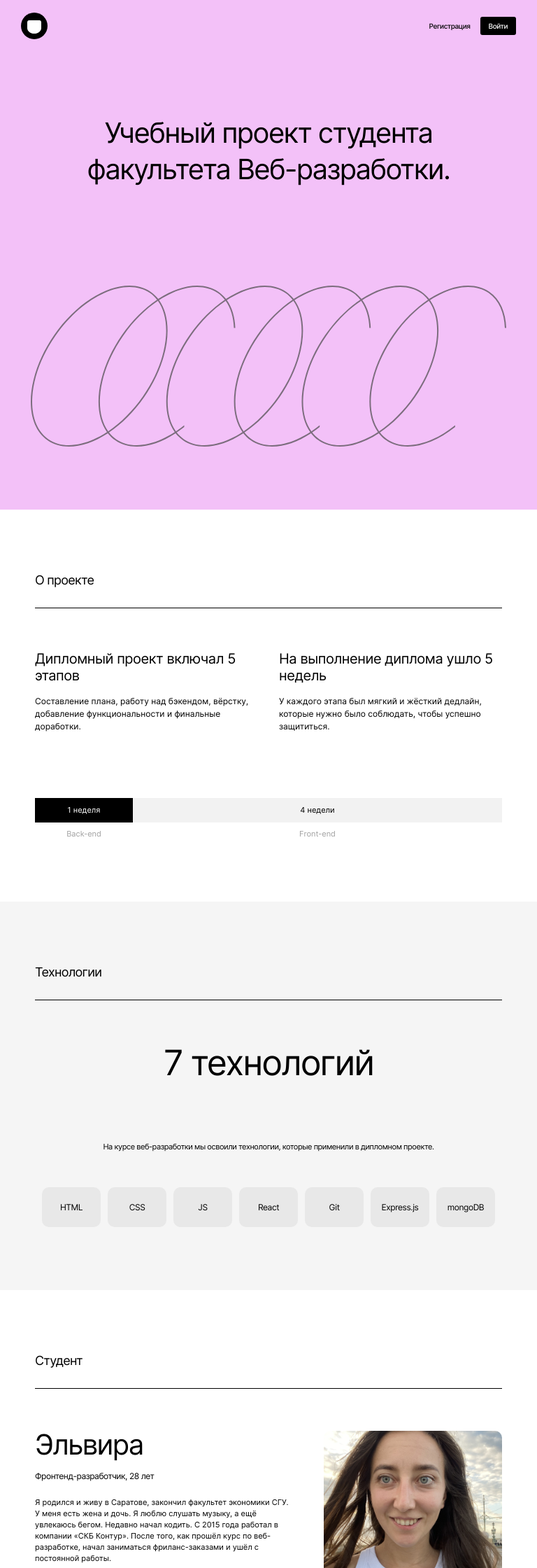
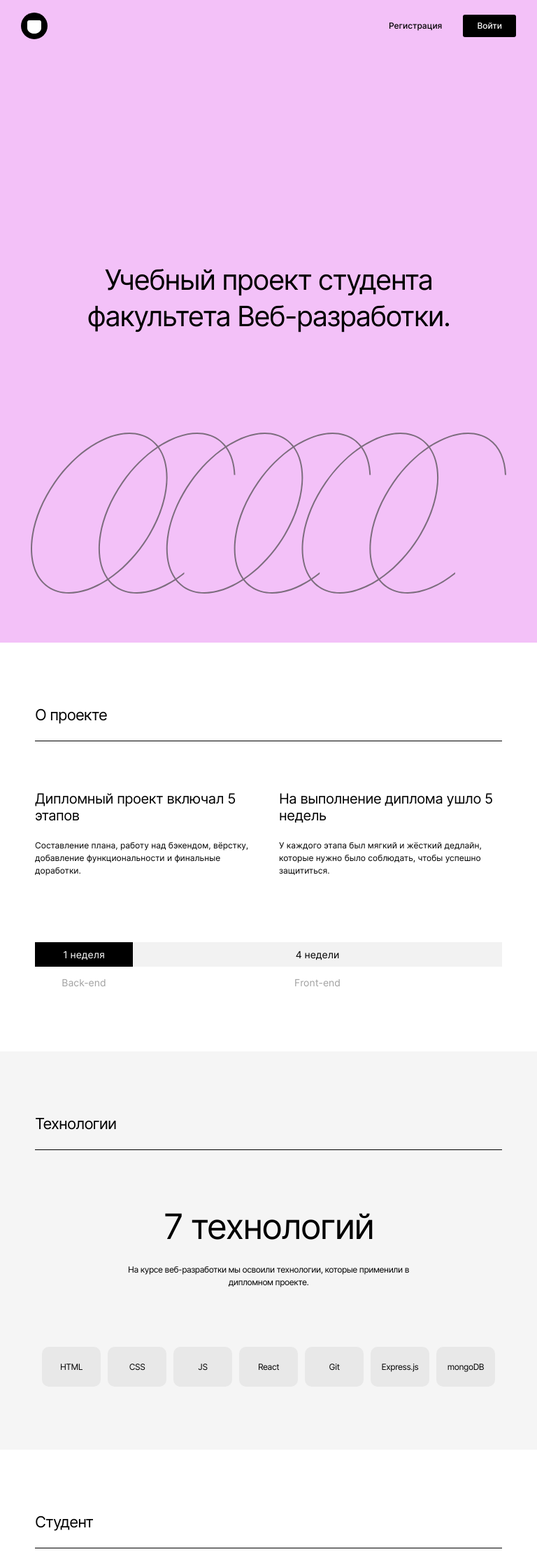
Before and after one commit to AntonovkaE/movies-explorer-frontend, a React (Create React App) app in the folder movie-explorer/: page / in a window 768 px wide. Shown: the top 2240 px of the page at 70% size. Built offline with nearby package versions, Linux system fonts and the light colour scheme.

Commit message:
feat: change styles for 768px

```diff
--- a/movie-explorer/src/components/AboutMe/AboutMe.css
+++ b/movie-explorer/src/components/AboutMe/AboutMe.css
@@ -11,6 +11,9 @@
     text-align: left;
 }
 
+.section__title_aboutMe {
+    margin-bottom: 60px;
+}
 
 .aboutMe__photo {
     object-fit: cover;
@@ -33,6 +36,7 @@
 .portfolio-list {
     width: 100%;
 }
+
 .portfolio-list::before {
     display: block;
     color: #A0A0A0;
@@ -52,6 +56,7 @@
     font-size: 18px;
     line-height: 28px;
 }
+
 .portfolio-list__item:not(:last-child)::after {
     margin-top: 19px;
     margin-bottom: 20px;
@@ -62,6 +67,10 @@
 }
 
 @media screen and (min-width: 768px) {
+    .section__title_aboutMe::after {
+        margin-bottom: 66px;
+    }
+
     .aboutMe__flex {
         flex-direction: row;
         flex-wrap: wrap;
@@ -77,12 +86,33 @@
         font-size: 40px;
         line-height: 40px;
     }
+
+    .aboutMe__description {
+        margin: 0 auto 87px;
+        font-size: 12px;
+        line-height: 18px;
+    }
+
     .aboutMe__photo {
-
         width: 255px;
         height: 307px;
         flex-wrap: wrap;
         margin: 0 0 90px auto;
+    }
+
+    .aboutMe__gitHub {
+        font-weight: 500;
+        font-size: 14px;
+        line-height: 17px;
+    }
+    .portfolio-list::before {
+        font-size: 18px;
+        line-height: 20px;
+        margin-bottom: 50px;
+    }
+    .portfolio-list__link {
+        font-size: 28px;
+        line-height: 50px;
     }
 }
 
@@ -90,17 +120,21 @@
     .aboutMe {
         padding: 110px 0 125px;
     }
+
     .aboutMe__inf {
         width: 600px;
     }
+
     .aboutMe__photo {
         margin: 0 0 100px auto;
     }
+
     .aboutMe__description {
         font-size: 14px;
         line-height: 22px;
         margin: 0 auto 99px 0;
     }
+
     .portfolio-list::before {
         margin: 0 auto 50px;
     }
--- a/movie-explorer/src/components/AboutMe/AboutMe.js
+++ b/movie-explorer/src/components/AboutMe/AboutMe.js
@@ -5,7 +5,7 @@ import avatar from '../../images/IMG_7838.jpeg';
 function AboutMe() {
   return (<section className="aboutMe section">
     <div className="section__content aboutMe__content">
-      <h2 className="section__title">Студент</h2>
+      <h2 className="section__title section__title_aboutMe">Студент</h2>
       <div className="aboutMe__flex">
         <img alt="личное фото" className="aboutMe__photo" src={avatar}/>
         <div className="aboutMe__inf">
--- a/movie-explorer/src/components/AboutProject/AboutProject.css
+++ b/movie-explorer/src/components/AboutProject/AboutProject.css
@@ -15,7 +15,6 @@
     display: flex;
     flex-direction: column;
     margin: 0 auto 60px;
-
 }
 
 .paragraph__text {
@@ -61,10 +60,19 @@
     letter-spacing: 0;
 }
 
+.section__title_aboutProject {
+    margin-bottom: 60px;
+}
+
 @media screen and (min-width: 768px) {
+    .section__title_aboutProject::after {
+        margin-bottom: 70px;
+    }
     .paragraph__heading {
         font-size: 20px;
         line-height: 24px;
+        margin: 0 0 22px;
+
     }
 
     .paragraph__text {
@@ -77,6 +85,7 @@
         flex-direction: row;
         margin-bottom: 93px;
     }
+
     .aboutProject__paragraph {
         width: calc(50% - 15px);
     }
@@ -88,12 +97,24 @@
     .deadlines__item_back {
         width: 140px;
     }
+    .deadlines__heading {
+        font-size: 14px;
+        line-height: 17px;
+        padding: 9px 0;
+    }
+
+    .deadlines__subheading {
+        margin: 14px auto 0;
+        font-size: 14px;
+        line-height: 17px;
+    }
 }
 
 @media screen and (min-width: 1280px) {
     .aboutProject {
         padding: 110px 0;
     }
+
     .deadlines__item_back {
         width: 228px;
     }
--- a/movie-explorer/src/components/AboutProject/AboutProject.js
+++ b/movie-explorer/src/components/AboutProject/AboutProject.js
@@ -4,7 +4,7 @@ import './AboutProject.css';
 function AboutProject() {
   return (<section className="section aboutProject ">
     <div className="section__content section__content_aboutProject">
-      <h2 className="aboutProject__title section__title">
+      <h2 className="section__title section__title_aboutProject">
         О проекте
       </h2>
       <div className="aboutProject__paragraphs">
--- a/movie-explorer/src/components/Footer/Footer.css
+++ b/movie-explorer/src/components/Footer/Footer.css
@@ -13,9 +13,11 @@
     align-items: center;
     margin: 0 auto 30px;
 }
+
 .footer__link:not(:last-child) {
     margin-bottom: 12px;
 }
+
 .footer__projectName {
     margin: 0;
     font-size: 12px;
@@ -39,5 +41,44 @@
 
 .footer__date {
     margin: 0;
-    color:  #A0A0A0;
+    color: #A0A0A0;
+    letter-spacing: 0;
 }
+
+@media screen and (max-width: 768px) {
+    .footer {
+        padding: 79px 30px 20px;
+        flex-direction: row;
+        flex-wrap: wrap;
+        justify-content: space-between;
+        font-size: 13px;
+        line-height: 16px;
+    }
+
+    .footer__projectName {
+        width: 100%;
+        font-size: 13px;
+        line-height: 16px;
+    }
+
+    .footer__projectName::after {
+        margin-top: 20px;
+        margin-bottom: 20px;
+    }
+
+    .footer__links {
+        flex-direction: row;
+        align-items: center;
+        margin: 0;
+        order: 2;
+    }
+
+    .footer__link:not(:last-child) {
+        margin-bottom: 0;
+        margin-right: 20px;
+    }
+    .footer__date {
+        margin: 0;
+    }
+
+}
--- a/movie-explorer/src/components/Header/Header.css
+++ b/movie-explorer/src/components/Header/Header.css
@@ -16,11 +16,12 @@
     align-items: center;
     flex-direction: row;
     justify-content: center;
-    font-family: 'Inter', Arial;
+    font-family: 'Inter', serif;
     font-style: normal;
     font-weight: 500;
     font-size: 10px;
     line-height: 16px;
+    letter-spacing: 0;
 }
 
 .menu__item:not(:last-child) {
@@ -49,6 +50,19 @@
         margin: 0 auto;
         padding: 18px 30px;
     }
+
+    .menu__item {
+        font-size: 12px;
+        line-height: 16px;
+    }
+
+    .menu__item_black {
+        padding: 8px 20px;
+    }
+
+    .menu__item:not(:last-child) {
+        margin-right: 30px;
+    }
 }
 
 @media screen and (max-width: 767px) {
--- a/movie-explorer/src/components/Main/Main.css
+++ b/movie-explorer/src/components/Main/Main.css
@@ -7,6 +7,7 @@
     margin: 0 auto;
     padding: 70px 0;
 }
+
 .section__title {
     font-family: 'Inter';
     font-style: normal;
@@ -35,28 +36,35 @@
 
 .section__title::after {
     margin-top: 28px;
-    margin-bottom: 60px;
     content: '';
     display: block;
     width: 100%;
     border-bottom: 1px solid #000000;
 }
 
-
 .section__content_bg {
     width: 100%;
     padding: 183px 0 40px;
 }
 
+@media screen and (min-width: 768px) {
+    .section__title {
+        font-size: 22px;
+        line-height: 27px;
+    }
 
+    .section__title::after {
+        margin-top: 23px;
+    }
 
-@media screen and (min-width: 768px){
     .section__content {
         width: 86.98%;
         padding: 90px 0;
     }
+
     .section__content_bg {
         width: 680px;
+        padding: 300px 0 70px;
     }
 
     .section__subheading {
@@ -75,13 +83,16 @@
     .section__content {
         width: 1140px;
     }
+
     .section__subheading {
         font-size: 14px;
         line-height: 20px;
     }
+
     .section__content {
         padding: 0;
     }
+
     .section__content_bg {
         width: 1140px;
     }
--- a/movie-explorer/src/components/Promo/Promo.css
+++ b/movie-explorer/src/components/Promo/Promo.css
@@ -39,10 +39,6 @@
 }
 
 @media screen and (min-width: 768px) {
-    .promo__content {
-        padding: 300px 0 70px;
-    }
-
     .page__title {
         font-size: 40px;
         line-height: 52px;
--- a/movie-explorer/src/components/Techs/Techs.css
+++ b/movie-explorer/src/components/Techs/Techs.css
@@ -25,12 +25,23 @@
     margin: 0 auto 50px;
 }
 
+.section__title_techs {
+    margin-bottom: 60px;
+}
+
 
 @media screen and (min-width: 768px) {
     .techs {
         background-color: #F5F5F5;
     }
-    .techs__heading {
+
+    .section__title_techs::after {
+        margin-bottom: 80px;
+    }
+    .techs__subheading {
+        font-size: 12px;
+        line-height: 18px;
+        width: 460px;
         margin: 0 auto 83px;
     }
 
@@ -44,6 +55,7 @@
     .techs {
         padding: 100px 0;
     }
+
     .techs-list__item {
         font-size: 14px;
         line-height: 17px;
--- a/movie-explorer/src/components/Techs/Techs.js
+++ b/movie-explorer/src/components/Techs/Techs.js
@@ -4,9 +4,9 @@ import './Techs.css'
 function Techs() {
   return(<section className="techs section">
     <div className="section__content">
-      <h2 className="section__title">Технологии</h2>
+      <h2 className="section__title section__title_techs">Технологии</h2>
       <h3 className="section__heading techs__heading">7 технологий</h3>
-      <p className="section__subheading_techs">На курсе веб-разработки мы освоили технологии, которые применили в дипломном проекте.</p>
+      <p className="section__subheading_techs techs__subheading">На курсе веб-разработки мы освоили технологии, которые применили в дипломном проекте.</p>
       <ul className="list techs-list">
         <li className="techs-list__item" >
           HTML
```
